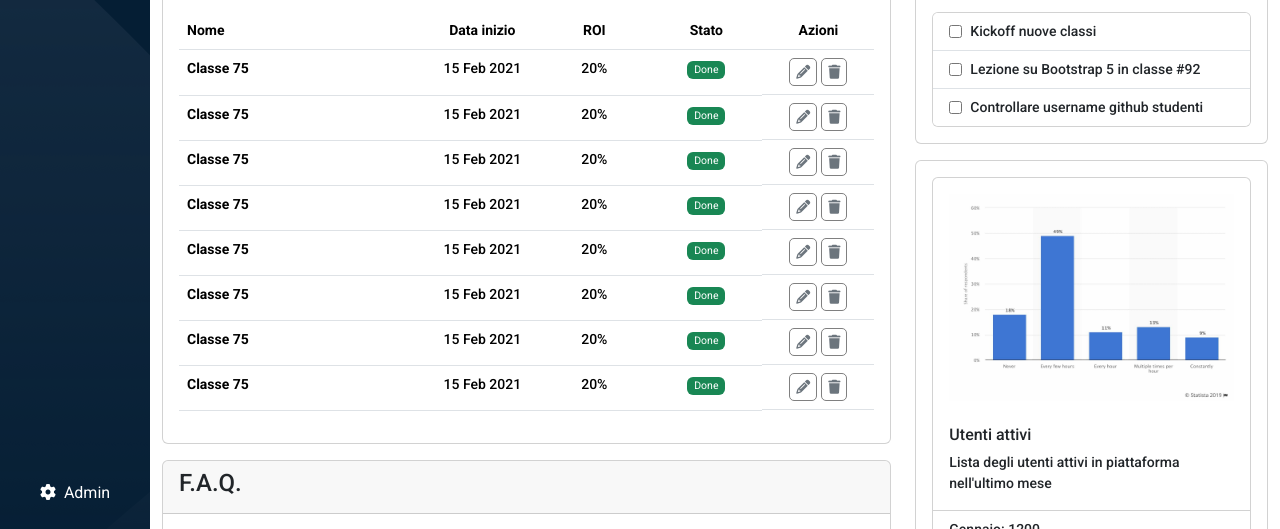
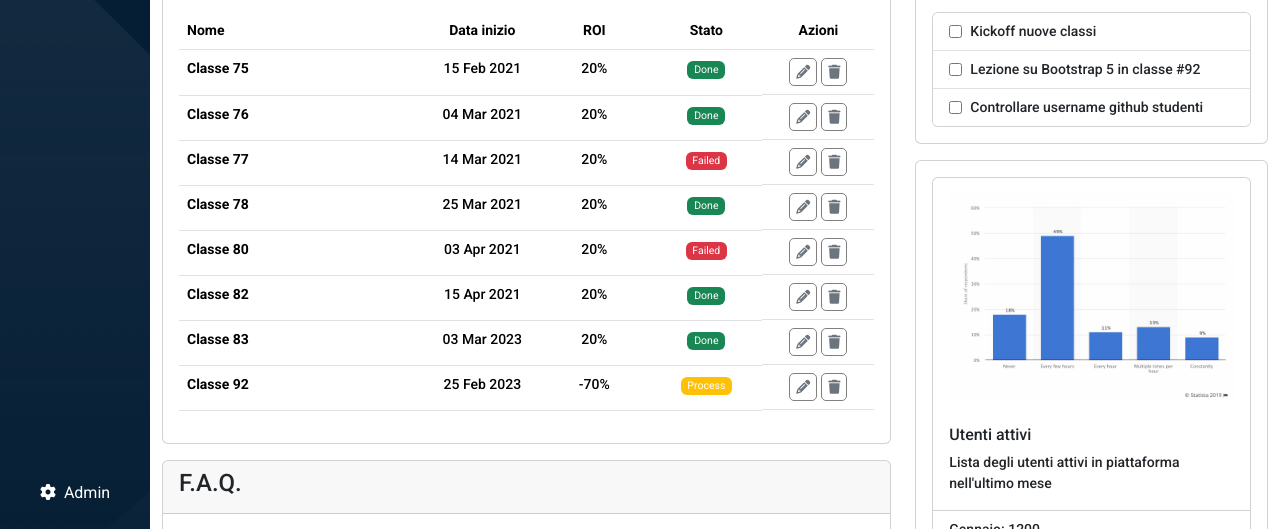
Before and after one commit to Lip-7/html-css-bootstrap-dashboard, a plain HTML site: page index.html in a window 1280 px wide. Shown: the part 271-800 px from the top of the page. Drawn offline with nearby package versions, Linux system fonts and the light colour scheme.

Commit message:
almost done table

```diff
--- a/index.html
+++ b/index.html
@@ -185,52 +185,52 @@
                                                 <td class="text-center text-secondary d-flex gap-1 justify-content-center"><i class="fa-solid fa-pencil"></i><i class="fa-solid fa-trash"></i></td>
                                               </tr>
                                               <tr class="fw-medium">
-                                                <th>Classe 75</th>
-                                                <td class="d-none d-md-table-cell">15 Feb 2021</td>
+                                                <th>Classe 76</th>
+                                                <td class="d-none d-md-table-cell">04 Mar 2021</td>
                                                 <td class="d-none d-sm-table-cell">20%</td>
                                                 <td><span class="badge bg-success fw-normal pt-1">Done</span></td>
                                                 <td class="text-center text-secondary d-flex gap-1 justify-content-center"><i class="fa-solid fa-pencil"></i><i class="fa-solid fa-trash"></i></td>
                                               </tr>
                                               <tr class="fw-medium">
-                                                <th>Classe 75</th>
-                                                <td class="d-none d-md-table-cell">15 Feb 2021</td>
+                                                <th>Classe 77</th>
+                                                <td class="d-none d-md-table-cell">14 Mar 2021</td>
+                                                <td class="d-none d-sm-table-cell">20%</td>
+                                                <td><span class="badge bg-danger fw-normal pt-1">Failed</span></td>
+                                                <td class="text-center text-secondary d-flex gap-1 justify-content-center"><i class="fa-solid fa-pencil"></i><i class="fa-solid fa-trash"></i></td>
+                                              </tr>
+                                              <tr class="fw-medium">
+                                                <th>Classe 78</th>
+                                                <td class="d-none d-md-table-cell">25 Mar 2021</td>
                                                 <td class="d-none d-sm-table-cell">20%</td>
                                                 <td><span class="badge bg-success fw-normal pt-1">Done</span></td>
                                                 <td class="text-center text-secondary d-flex gap-1 justify-content-center"><i class="fa-solid fa-pencil"></i><i class="fa-solid fa-trash"></i></td>
                                               </tr>
                                               <tr class="fw-medium">
-                                                <th>Classe 75</th>
-                                                <td class="d-none d-md-table-cell">15 Feb 2021</td>
+                                                <th>Classe 80</th>
+                                                <td class="d-none d-md-table-cell">03 Apr 2021</td>
+                                                <td class="d-none d-sm-table-cell">20%</td>
+                                                <td><span class="badge bg-danger fw-normal pt-1">Failed</span></td>
+                                                <td class="text-center text-secondary d-flex gap-1 justify-content-center"><i class="fa-solid fa-pencil"></i><i class="fa-solid fa-trash"></i></td>
+                                              </tr>
+                                              <tr class="fw-medium">
+                                                <th>Classe 82</th>
+                                                <td class="d-none d-md-table-cell">15 Apr 2021</td>
                                                 <td class="d-none d-sm-table-cell">20%</td>
                                                 <td><span class="badge bg-success fw-normal pt-1">Done</span></td>
                                                 <td class="text-center text-secondary d-flex gap-1 justify-content-center"><i class="fa-solid fa-pencil"></i><i class="fa-solid fa-trash"></i></td>
                                               </tr>
                                               <tr class="fw-medium">
-                                                <th>Classe 75</th>
-                                                <td class="d-none d-md-table-cell">15 Feb 2021</td>
+                                                  <th>Classe 83</th>
+                                                  <td class="d-none d-md-table-cell">03 Mar 2023</td>
                                                   <td class="d-none d-sm-table-cell">20%</td>
                                                   <td><span class="badge bg-success fw-normal pt-1">Done</span></td>
                                                   <td class="text-center text-secondary d-flex gap-1 justify-content-center"><i class="fa-solid fa-pencil"></i><i class="fa-solid fa-trash"></i></td>
                                                 </tr>
                                                 <tr class="fw-medium">
-                                                <th>Classe 75</th>
-                                                <td class="d-none d-md-table-cell">15 Feb 2021</td>
-                                                <td class="d-none d-sm-table-cell">20%</td>
-                                                <td><span class="badge bg-success fw-normal pt-1">Done</span></td>
-                                                <td class="text-center text-secondary d-flex gap-1 justify-content-center"><i class="fa-solid fa-pencil"></i><i class="fa-solid fa-trash"></i></td>
-                                              </tr>
-                                              <tr class="fw-medium">
-                                                <th>Classe 75</th>
-                                                <td class="d-none d-md-table-cell">15 Feb 2021</td>
-                                                <td class="d-none d-sm-table-cell">20%</td>
-                                                <td><span class="badge bg-success fw-normal pt-1">Done</span></td>
-                                                <td class="text-center text-secondary d-flex gap-1 justify-content-center"><i class="fa-solid fa-pencil"></i><i class="fa-solid fa-trash"></i></td>
-                                              </tr>
-                                              <tr class="fw-medium">
-                                                <th>Classe 75</th>
-                                                <td class="d-none d-md-table-cell">15 Feb 2021</td>
-                                                <td class="d-none d-sm-table-cell">20%</td>
-                                                <td><span class="badge bg-success fw-normal pt-1">Done</span></td>
+                                                  <th>Classe 92</th>
+                                                  <td class="d-none d-md-table-cell">25 Feb 2023</td>
+                                                  <td class="d-none d-sm-table-cell">-70%</td>
+                                                  <td><span class="badge bg-warning fw-normal pt-1">Process</span></td>
                                                   <td class="text-center text-secondary d-flex gap-1 justify-content-center"><i class="fa-solid fa-pencil"></i><i class="fa-solid fa-trash"></i></td>
                                                 </tr>
 
```
Lines whose indentation alone changed are shown as unchanged.
